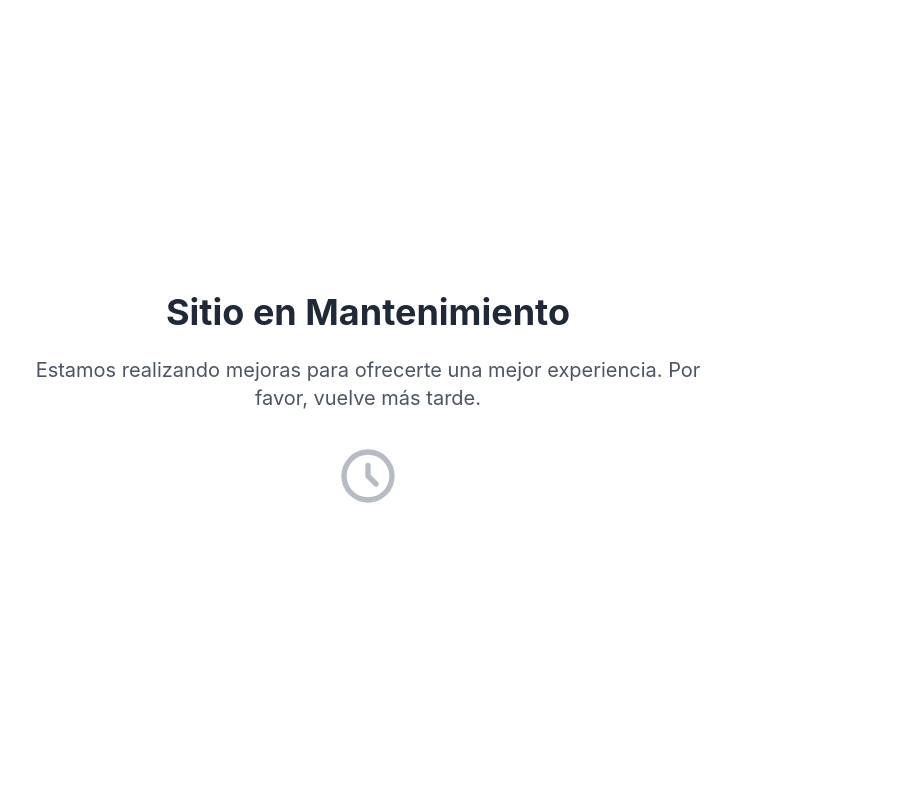
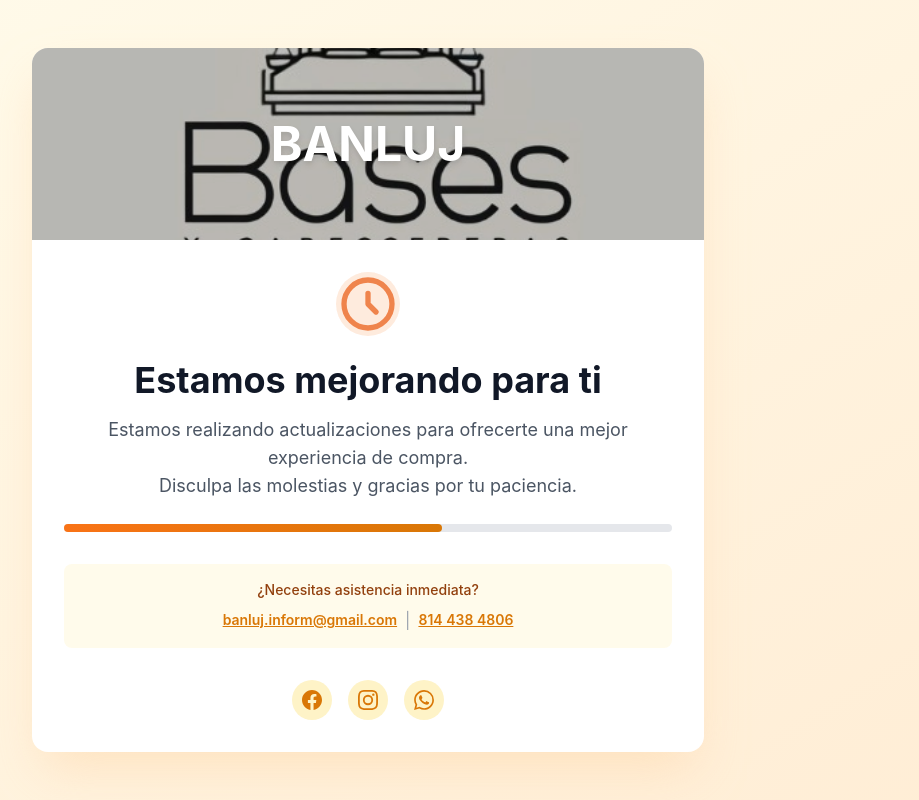
Before and after one commit to AngelGabooo/Banluj-Villa-ccomaltitlan, a React (Vite) app in the folder Banluj/: page / in a window 1280 px wide. Shown: the whole page, without its empty margins (272-1191 px from the left). Built offline with nearby package versions, Linux system fonts and the light colour scheme.

Commit message:
first commit

```diff
--- a/Banluj/src/components/pages/Maintenance.jsx
+++ b/Banluj/src/components/pages/Maintenance.jsx
@@ -1,21 +1,124 @@
 // components/pages/Maintenance.js
 import React from 'react';
 import Typography from '../atoms/Typography';
+import logoImage from '../../assets/imagenes/logo.jpg'; // Asegúrate de tener esta ruta correcta
 
 const Maintenance = () => {
   return (
-    <div className="fixed inset-0 bg-white z-50 flex flex-col items-center justify-center p-4 text-center">
-      <Typography variant="h1" className="text-4xl font-bold mb-6 text-gray-800">
-        Sitio en Mantenimiento
-      </Typography>
-      <Typography variant="p" className="text-xl text-gray-600 max-w-2xl mb-8">
-        Estamos realizando mejoras para ofrecerte una mejor experiencia. Por favor, vuelve más tarde.
-      </Typography>
-      <div className="animate-pulse">
-        <svg className="w-16 h-16 text-gray-400" fill="none" stroke="currentColor" viewBox="0 0 24 24">
-          <path strokeLinecap="round" strokeLinejoin="round" strokeWidth={2} d="M12 8v4l3 3m6-3a9 9 0 11-18 0 9 9 0 0118 0z" />
-        </svg>
+    <div className="fixed inset-0 z-50 flex items-center justify-center bg-gradient-to-br from-amber-50 to-orange-100 p-4 sm:p-6">
+      <div className="w-full max-w-2xl overflow-hidden rounded-2xl bg-white shadow-2xl shadow-orange-200/60">
+        {/* Encabezado con logo */}
+        <div className="relative h-48 w-full bg-orange-200">
+          <img
+            src={logoImage}
+            alt="BANLUJ"
+            className="h-full w-full object-cover object-center"
+          />
+          <div className="absolute inset-0 bg-black/20"></div>
+          <div className="absolute inset-0 flex items-center justify-center">
+            <h1 className="text-4xl font-bold text-white drop-shadow-md sm:text-5xl">BANLUJ</h1>
+          </div>
+        </div>
+
+        {/* Contenido principal */}
+        <div className="p-8">
+          {/* Icono animado */}
+          <div className="mb-6 flex justify-center">
+            <div className="relative h-16 w-16 animate-pulse">
+              <div className="absolute inset-0 rounded-full bg-orange-500 opacity-20"></div>
+              <svg
+                className="absolute inset-0 h-full w-full text-orange-600"
+                fill="none"
+                stroke="currentColor"
+                viewBox="0 0 24 24"
+              >
+                <path
+                  strokeLinecap="round"
+                  strokeLinejoin="round"
+                  strokeWidth="2"
+                  d="M12 8v4l3 3m6-3a9 9 0 11-18 0 9 9 0 0118 0z"
+                />
+              </svg>
+            </div>
+          </div>
+
+          {/* Título */}
+          <Typography
+            variant="h1"
+            className="mb-4 text-center text-3xl font-bold text-gray-900 sm:text-4xl"
+          >
+            Estamos mejorando para ti
+          </Typography>
+
+          {/* Descripción */}
+          <Typography
+            variant="p"
+            className="mb-6 text-center text-gray-600 sm:text-lg"
+          >
+            Estamos realizando actualizaciones para ofrecerte una mejor experiencia de compra.
+            <br />
+            Disculpa las molestias y gracias por tu paciencia.
+          </Typography>
+
+          {/* Barra de progreso animada */}
+          <div className="mb-8 h-2 w-full rounded-full bg-gray-200">
+            <div
+              className="h-2 rounded-full bg-gradient-to-r from-orange-500 to-amber-600"
+              style={{ width: '45%', animation: 'progress 2s ease-in-out infinite alternate' }}
+            ></div>
+          </div>
+
+          {/* Contacto de emergencia */}
+          <div className="rounded-lg bg-amber-50 p-4">
+            <Typography variant="p" className="mb-2 text-center text-sm font-medium text-amber-800">
+              ¿Necesitas asistencia inmediata?
+            </Typography>
+            <div className="flex flex-col items-center gap-2 sm:flex-row sm:justify-center">
+              <a
+                href="mailto:banluj.inform@gmail.com"
+                className="text-sm font-semibold text-amber-600 underline hover:text-amber-700"
+              >
+                banluj.inform@gmail.com
+              </a>
+              <span className="hidden text-gray-400 sm:block">|</span>
+              <a
+                href="tel:8144384806"
+                className="text-sm font-semibold text-amber-600 underline hover:text-amber-700"
+              >
+                814 438 4806
+              </a>
+            </div>
+          </div>
+
+          {/* Redes sociales */}
+          <div className="mt-8 flex justify-center space-x-4">
+            {[
+              { name: 'Facebook', icon: 'M24 12.073c0-6.627-5.373-12-12-12s-12 5.373-12 12c0 5.99 4.388 10.954 10.125 11.854v-8.385H7.078v-3.47h3.047V9.43c0-3.007 1.792-4.669 4.533-4.669 1.312 0 2.686.235 2.686.235v2.953H15.83c-1.491 0-1.956.925-1.956 1.874v2.25h3.328l-.532 3.47h-2.796v8.385C19.612 23.027 24 18.062 24 12.073z' },
+              { name: 'Instagram', icon: 'M12 2.163c3.204 0 3.584.012 4.85.07 3.252.148 4.771 1.691 4.919 4.919.058 1.265.069 1.645.069 4.849 0 3.205-.012 3.584-.069 4.849-.149 3.225-1.664 4.771-4.919 4.919-1.266.058-1.644.07-4.85.07-3.204 0-3.584-.012-4.849-.07-3.26-.149-4.771-1.699-4.919-4.92-.058-1.265-.07-1.644-.07-4.849 0-3.204.013-3.583.07-4.849.149-3.227 1.664-4.771 4.919-4.919 1.266-.057 1.645-.069 4.849-.069zM12 0C8.741 0 8.333.014 7.053.072 2.695.272.273 2.69.073 7.052.014 8.333 0 8.741 0 12c0 3.259.014 3.668.072 4.948.2 4.358 2.618 6.78 6.98 6.98C8.333 23.986 8.741 24 12 24c3.259 0 3.668-.014 4.948-.072 4.354-.2 6.782-2.618 6.979-6.98.059-1.28.073-1.689.073-4.948 0-3.259-.014-3.667-.072-4.947-.196-4.354-2.617-6.78-6.979-6.98C15.668.014 15.259 0 12 0zm0 5.838a6.162 6.162 0 100 12.324 6.162 6.162 0 000-12.324zM12 16a4 4 0 110-8 4 4 0 010 8zm6.406-11.845a1.44 1.44 0 100 2.881 1.44 1.44 0 000-2.881z' },
+              { name: 'WhatsApp', icon: 'M17.472 14.382c-.297-.149-1.758-.867-2.03-.967-.273-.099-.471-.148-.67.15-.197.297-.767.966-.94 1.164-.173.199-.347.223-.644.075-.297-.15-1.255-.463-2.39-1.475-.883-.788-1.48-1.761-1.653-2.059-.173-.297-.018-.458.13-.606.134-.133.298-.347.446-.52.149-.174.198-.298.298-.497.099-.198.05-.371-.025-.52-.075-.149-.669-1.612-.916-2.207-.242-.579-.487-.5-.669-.51-.173-.008-.371-.01-.57-.01-.198 0-.52.074-.792.372-.272.297-1.04 1.016-1.04 2.479 0 1.462 1.065 2.875 1.213 3.074.149.198 2.096 3.2 5.077 4.487.709.306 1.262.489 1.694.625.712.227 1.36.195 1.871.118.571-.085 1.758-.719 2.006-1.413.248-.694.248-1.289.173-1.413-.074-.124-.272-.198-.57-.347m-5.421 7.403h-.004a9.87 9.87 0 01-5.031-1.378l-.361-.214-3.741.982.998-3.648-.235-.374a9.86 9.86 0 01-1.51-5.26c.001-5.45 4.436-9.884 9.888-9.884 2.64 0 5.122 1.03 6.988 2.898a9.825 9.825 0 012.893 6.994c-.003 5.45-4.437 9.884-9.885 9.884m8.413-18.297A11.815 11.815 0 0012.05 0C5.495 0 .16 5.335.157 11.892c0 2.096.547 4.142 1.588 5.945L.057 24l6.305-1.654a11.882 11.882 0 005.683 1.448h.005c6.554 0 11.89-5.335 11.893-11.893a11.821 11.821 0 00-3.48-8.413z' }
+            ].map((social) => (
+              <a
+                key={social.name}
+                href="#"
+                className="flex h-10 w-10 items-center justify-center rounded-full bg-amber-100 text-amber-600 transition hover:bg-amber-200 hover:text-amber-700"
+                aria-label={social.name}
+              >
+                <svg className="h-5 w-5" fill="currentColor" viewBox="0 0 24 24">
+                  <path d={social.icon} />
+                </svg>
+              </a>
+            ))}
+          </div>
+        </div>
       </div>
+
+      {/* Estilos de animación inline */}
+      <style jsx>{`
+        @keyframes progress {
+          0% { width: 45%; }
+          100% { width: 65%; }
+        }
+      `}</style>
     </div>
   );
 };
```
